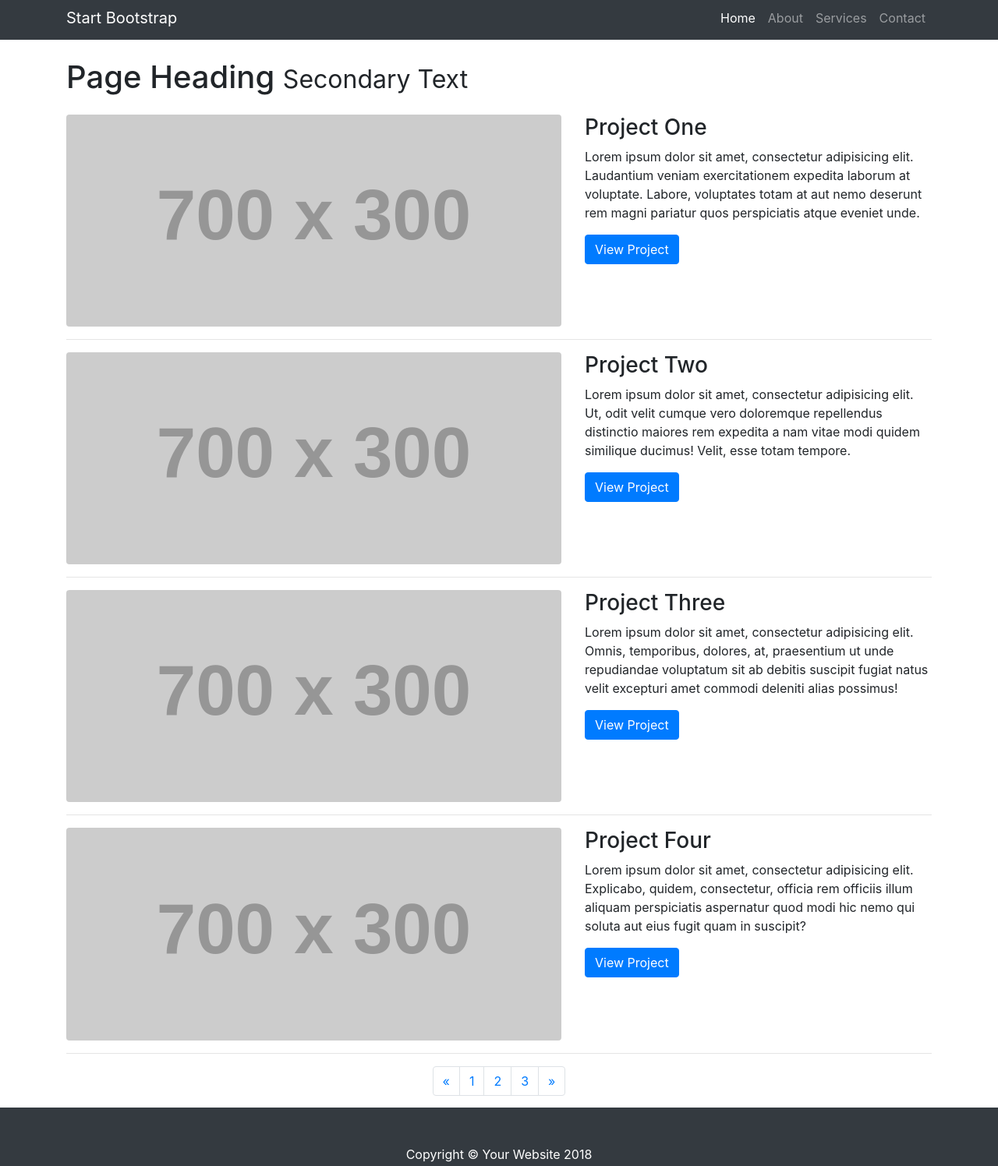
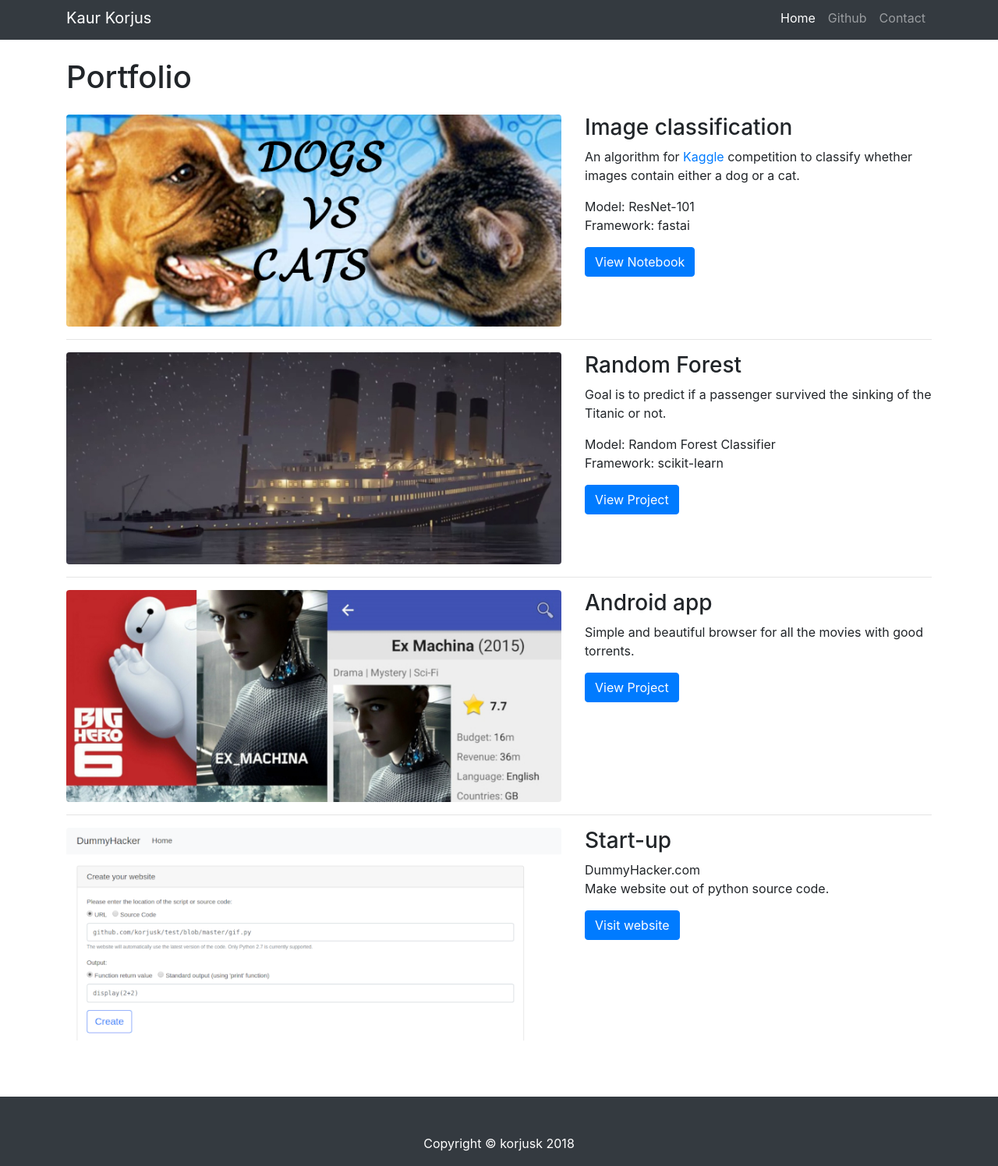
Before and after one commit to korjusk/korjusk.github.io, a website: page index.html in a window 1280 px wide. Shown: the part 5-1501 px from the top of the page at 78% size. Drawn offline with Linux system fonts and the light colour scheme; placeholder pictures from the web are drawn by us.

Commit message:
added projects

```diff
--- a/index.html
+++ b/index.html
@@ -8,7 +8,7 @@
     <meta name="description" content="">
     <meta name="author" content="">
 
-    <title>1 Col Portfolio - Start Bootstrap Template</title>
+    <title>Portfolio - Kaur Korjus</title>
 
     <!-- Bootstrap core CSS -->
     <link href="vendor/bootstrap/css/bootstrap.min.css" rel="stylesheet">
@@ -23,7 +23,7 @@
     <!-- Navigation -->
     <nav class="navbar navbar-expand-lg navbar-dark bg-dark fixed-top">
       <div class="container">
-        <a class="navbar-brand" href="#">Start Bootstrap</a>
+        <a class="navbar-brand" href="#">Kaur Korjus</a>
         <button class="navbar-toggler" type="button" data-toggle="collapse" data-target="#navbarResponsive" aria-controls="navbarResponsive" aria-expanded="false" aria-label="Toggle navigation">
           <span class="navbar-toggler-icon"></span>
         </button>
@@ -35,13 +35,10 @@
               </a>
             </li>
             <li class="nav-item">
-              <a class="nav-link" href="#">About</a>
+              <a class="nav-link" href="https://github.com/korjusk">Github</a>
             </li>
             <li class="nav-item">
-              <a class="nav-link" href="#">Services</a>
-            </li>
-            <li class="nav-item">
-              <a class="nav-link" href="#">Contact</a>
+              <a class="nav-link" href="https://www.linkedin.com/in/kaurkorjus/">Contact</a>
             </li>
           </ul>
         </div>
@@ -52,21 +49,22 @@
     <div class="container">
 
       <!-- Page Heading -->
-      <h1 class="my-4">Page Heading
-        <small>Secondary Text</small>
+      <h1 class="my-4">Portfolio
+        <!--<small>Secondary Text</small>-->
       </h1>
 
       <!-- Project One -->
       <div class="row">
         <div class="col-md-7">
           <a href="#">
-            <img class="img-fluid rounded mb-3 mb-md-0" src="http://placehold.it/700x300" alt="">
+            <img class="img-fluid rounded mb-3 mb-md-0" src="images/cats-versus-dogs.jpg" height="300" width="700">
           </a>
         </div>
         <div class="col-md-5">
-          <h3>Project One</h3>
-          <p>Lorem ipsum dolor sit amet, consectetur adipisicing elit. Laudantium veniam exercitationem expedita laborum at voluptate. Labore, voluptates totam at aut nemo deserunt rem magni pariatur quos perspiciatis atque eveniet unde.</p>
-          <a class="btn btn-primary" href="#">View Project</a>
+          <h3>Image classification</h3>
+          <p>An algorithm for <a href="https://www.kaggle.com/c/dogs-vs-cats-redux-kernels-edition">Kaggle</a> competition to classify whether images contain either a dog or a cat.</p>
+          <p>Model: ResNet-101<br>Framework: fastai</p>
+          <a class="btn btn-primary" href="https://github.com/korjusk/DogsVsCats/blob/master/DogsVsCats.ipynb">View Notebook</a>
         </div>
       </div>
       <!-- /.row -->
@@ -77,13 +75,14 @@
       <div class="row">
         <div class="col-md-7">
           <a href="#">
-            <img class="img-fluid rounded mb-3 mb-md-0" src="http://placehold.it/700x300" alt="">
+            <img class="img-fluid rounded mb-3 mb-md-0" src="images/titanic.jpg" alt="">
           </a>
         </div>
         <div class="col-md-5">
-          <h3>Project Two</h3>
-          <p>Lorem ipsum dolor sit amet, consectetur adipisicing elit. Ut, odit velit cumque vero doloremque repellendus distinctio maiores rem expedita a nam vitae modi quidem similique ducimus! Velit, esse totam tempore.</p>
-          <a class="btn btn-primary" href="#">View Project</a>
+          <h3>Random Forest</h3>
+          <p>Goal is to predict if a passenger survived the sinking of the Titanic or not.</p>
+          <p>Model: Random Forest Classifier<br>Framework: scikit-learn</p>
+          <a class="btn btn-primary" href="https://github.com/korjusk/Titanic">View Project</a>
         </div>
       </div>
       <!-- /.row -->
@@ -94,13 +93,13 @@
       <div class="row">
         <div class="col-md-7">
           <a href="#">
-            <img class="img-fluid rounded mb-3 mb-md-0" src="http://placehold.it/700x300" alt="">
+            <img class="img-fluid rounded mb-3 mb-md-0" src="images/android.jpg" alt="">
           </a>
         </div>
         <div class="col-md-5">
-          <h3>Project Three</h3>
-          <p>Lorem ipsum dolor sit amet, consectetur adipisicing elit. Omnis, temporibus, dolores, at, praesentium ut unde repudiandae voluptatum sit ab debitis suscipit fugiat natus velit excepturi amet commodi deleniti alias possimus!</p>
-          <a class="btn btn-primary" href="#">View Project</a>
+          <h3>Android app</h3>
+          <p>Simple and beautiful browser for all the movies with good torrents. </p>
+          <a class="btn btn-primary" href="https://github.com/korjusk/Torrents">View Project</a>
         </div>
       </div>
       <!-- /.row -->
@@ -112,43 +111,20 @@
 
         <div class="col-md-7">
           <a href="#">
-            <img class="img-fluid rounded mb-3 mb-md-0" src="http://placehold.it/700x300" alt="">
+            <img class="img-fluid rounded mb-3 mb-md-0" src="images/dummyhacker.png" alt="">
           </a>
         </div>
         <div class="col-md-5">
-          <h3>Project Four</h3>
-          <p>Lorem ipsum dolor sit amet, consectetur adipisicing elit. Explicabo, quidem, consectetur, officia rem officiis illum aliquam perspiciatis aspernatur quod modi hic nemo qui soluta aut eius fugit quam in suscipit?</p>
-          <a class="btn btn-primary" href="#">View Project</a>
+          <h3>Start-up</h3>
+          <p>DummyHacker.com<br>Make website out of python source code.</p>
+          <a class="btn btn-primary" href="https://dummyhacker.com/">Visit website</a>
         </div>
       </div>
       <!-- /.row -->
 
-      <hr>
-
-      <!-- Pagination -->
-      <ul class="pagination justify-content-center">
-        <li class="page-item">
-          <a class="page-link" href="#" aria-label="Previous">
-            <span aria-hidden="true">&laquo;</span>
-            <span class="sr-only">Previous</span>
-          </a>
-        </li>
-        <li class="page-item">
-          <a class="page-link" href="#">1</a>
-        </li>
-        <li class="page-item">
-          <a class="page-link" href="#">2</a>
-        </li>
-        <li class="page-item">
-          <a class="page-link" href="#">3</a>
-        </li>
-        <li class="page-item">
-          <a class="page-link" href="#" aria-label="Next">
-            <span aria-hidden="true">&raquo;</span>
-            <span class="sr-only">Next</span>
-          </a>
-        </li>
-      </ul>
+    <br>
+    <br>
+    <br>
 
     </div>
     <!-- /.container -->
@@ -156,7 +132,7 @@
     <!-- Footer -->
     <footer class="py-5 bg-dark">
       <div class="container">
-        <p class="m-0 text-center text-white">Copyright &copy; Your Website 2018</p>
+        <p class="m-0 text-center text-white">Copyright &copy; korjusk 2018</p>
       </div>
       <!-- /.container -->
     </footer>
```
Also changed, not shown: images/android.jpg (added), images/cats-versus-dogs.jpg (added), images/dummyhacker.png (added), images/titanic.jpg (added).
